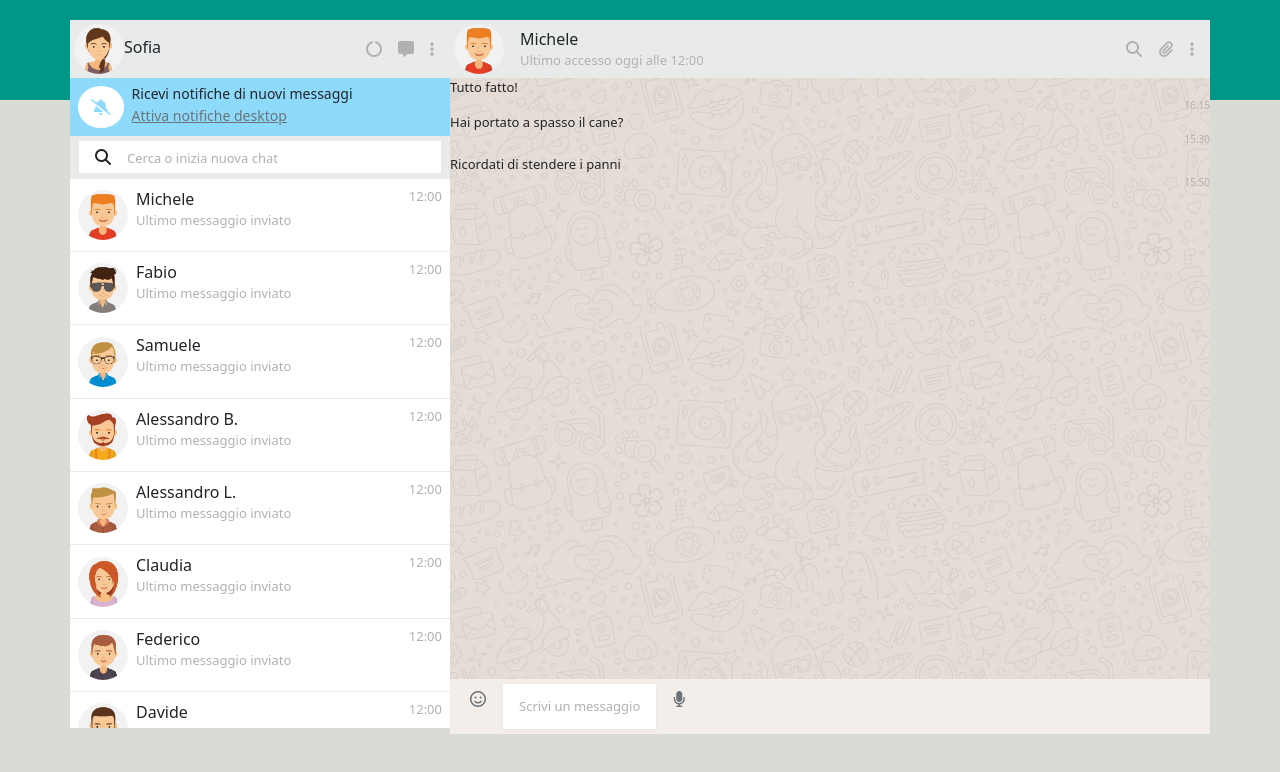
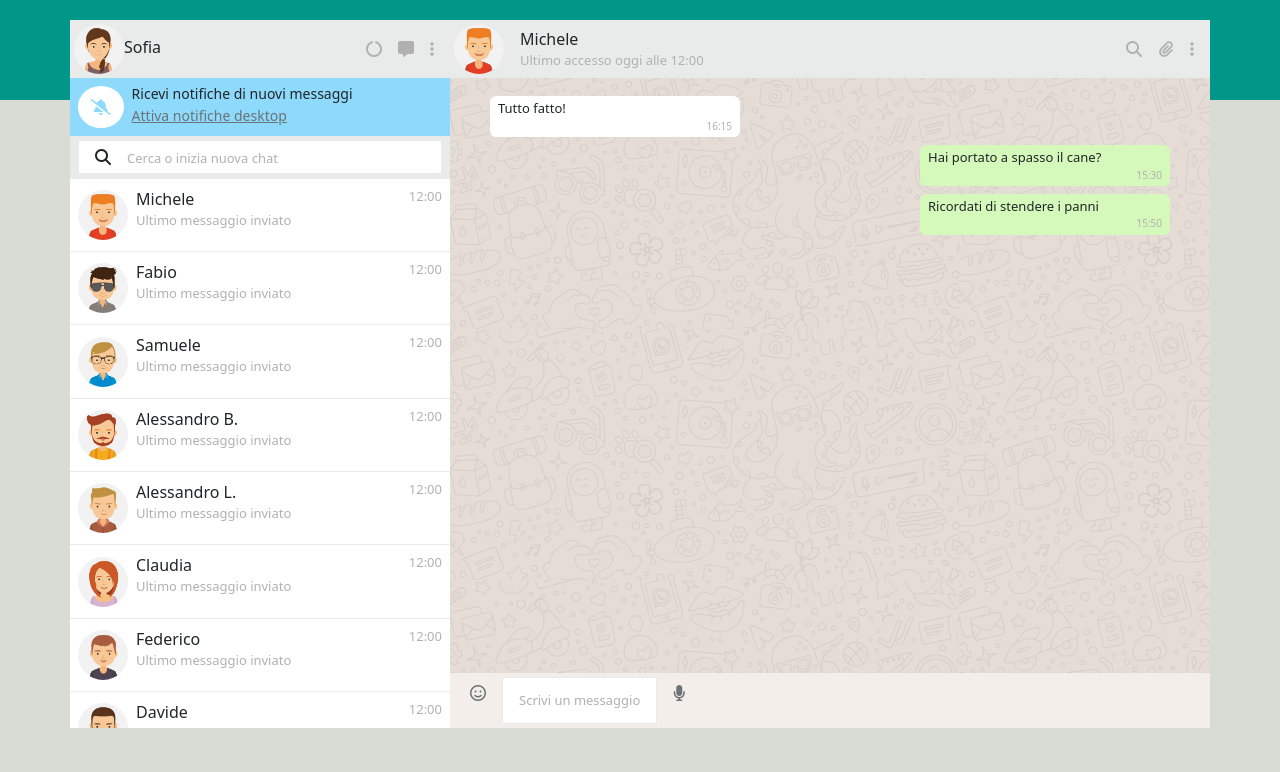
Before and after one commit to giuliagrfo/vue-boolzapp, a plain HTML site: page milestone_1/index.html in a window 1280 px wide. Drawn offline with nearby package versions, Linux system fonts and the light colour scheme.

Commit message:
fix code

```diff
--- a/milestone_1/assets/css/style.css
+++ b/milestone_1/assets/css/style.css
@@ -140,7 +140,7 @@ img {
 .chat_area {
     background-image: url(../img/mine.jpg);
     overflow-y: scroll;
-    height: 601px;
+    height: 595px;
     font-size: 13px;
 }
 
@@ -158,3 +158,25 @@ img {
     color: var(--dark);
     padding: 0.5rem 1rem;
 }
+
+.received{
+    background-color: white;
+    width: 250px;
+    padding: 0.2rem 0.5rem;
+    margin-top: 0.5rem;
+    border-radius: 0.4rem;
+    position: relative;
+    top: 10px;
+    left: 40px;
+}
+
+.sent_message {
+    background-color: var(--lightgreen);
+    width: 250px;
+    padding: 0.2rem 0.5rem;
+    margin-top: 0.5rem;
+    border-radius: 0.4rem;
+    position: relative;
+    top: 10px;
+    right: -470px;
+}
--- a/milestone_1/index.html
+++ b/milestone_1/index.html
@@ -91,7 +91,7 @@
                         </div>
 
                         <div class="chat_area">
-                            <div class="reply">
+                            <div class="received">
                                 <span>Tutto fatto!</span>
                                 <p class="text-end m-0">16:15</p>
                             </div>
--- a/milestone_2/assets/js/main.js
+++ b/milestone_2/assets/js/main.js
@@ -1,7 +1,9 @@
 /*
-Visualizzazione dinamica dei messaggi: tramite la direttiva v-for, visualizzare tutti i
+MILESTONE 2
+-  Visualizzazione dinamica dei messaggi: tramite la direttiva v-for, visualizzare tutti i
 messaggi relativi al contatto attivo all’interno del pannello della conversazione
-Click sul contatto mostra la conversazione del contatto cliccato
+-  Click sul contatto mostra la conversazione del contatto cliccato
+
 */
 
 const {
--- a/milestone_3/assets/css/style.css
+++ b/milestone_3/assets/css/style.css
@@ -140,7 +140,7 @@ img {
 .chat_area {
     background-image: url(../img/mine.jpg);
     overflow-y: scroll;
-    height: 601px;
+    height: 595px;
     font-size: 13px;
 }
 
--- a/milestone_3/assets/js/main.js
+++ b/milestone_3/assets/js/main.js
@@ -1,6 +1,8 @@
 /*
-Visualizzazione dinamica della lista contatti
- - tramite la direttiva v-for, visualizzare nome e immagine di ogni contatto
+MILESTONE 3
+-  Aggiunta di un messaggio: l’utente scrive un testo nella parte bassa e digitando
+“enter” il testo viene aggiunto al thread sopra, come messaggio verde
+-  Risposta dall’interlocutore: ad ogni inserimento di un messaggio, l’utente riceverà un “ok” come risposta, che apparirà dopo 1 secondo
 */
 
 const {
--- a/milestone_4/assets/css/style.css
+++ b/milestone_4/assets/css/style.css
@@ -133,6 +133,8 @@ img {
 
 .chat {
     border-top: 1px solid var(--lighthead);
+    display: flex;
+    justify-content: space-between;
 }
 
 /* Chat area */
--- a/milestone_4/assets/js/main.js
+++ b/milestone_4/assets/js/main.js
@@ -1,6 +1,8 @@
 /*
-Visualizzazione dinamica della lista contatti
- - tramite la direttiva v-for, visualizzare nome e immagine di ogni contatto
+MILESTONE 4
+-  Ricerca utenti: scrivendo qualcosa nell’input a sinistra, vengono visualizzati solo i
+contatti il cui nome contiene le lettere inserite (es, Marco, Matteo Martina -> Scrivo
+“mar” rimangono solo Marco e Martina
 */
 
 const {
--- a/milestone_5/assets/js/main.js
+++ b/milestone_5/assets/js/main.js
@@ -1,4 +1,8 @@
-
+/*
+MILESTONE 5
+-  Cancella messaggio: cliccando sul messaggio appare un menu a tendina che
+permette di cancellare il messaggio selezionato
+*/
 
 const {
     createApp
```
Also changed, not shown: milestone_1/assets/js/main.js (+5 -2 lines), milestone_4/index.html (+1 -1 lines).
